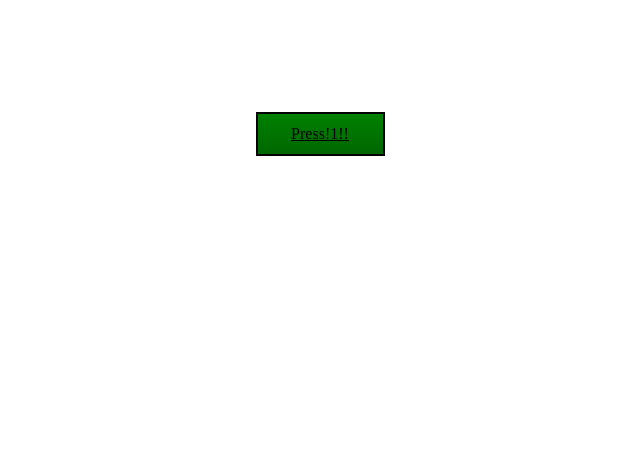
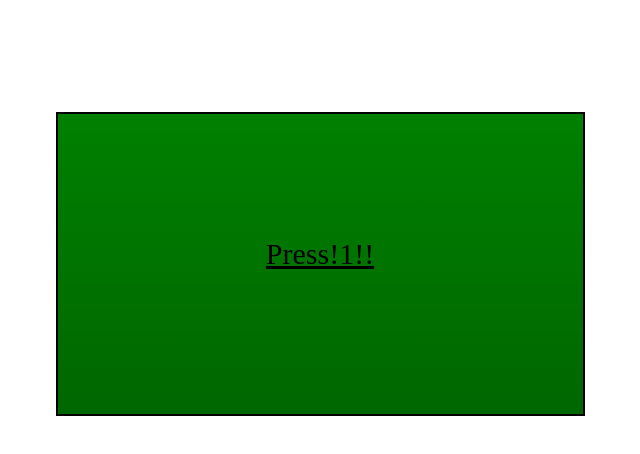
Before and after one commit to ZleNKt1/zlenk.github.io, a plain HTML site: page index.html in a window 1280 px wide. Shown: the whole page, without its empty margins (345-985 px from the left). Drawn offline with Linux system fonts and the light colour scheme.

Commit message:
Update index.html

```diff
--- a/index.html
+++ b/index.html
@@ -3,14 +3,15 @@
 #button2 {
     border: 2px solid black;
   background: green;
-  height: 40px;
-  width: 125px;
+  height: 300px;
+  width: 525px;
   margin: 50px 0 0 50px;
   overflow: hidden;
   display: block;
   text-align: center;
   line-height: 40px;
 color: black;
+font-size: 30px;
 
 background-image: -webkit-linear-gradient(top, rgba(0, 0, 0, 0), rgba(0, 0, 0, 0.2));
 background-image: -moz-linear-gradient(top, rgba(0, 0, 0, 0), rgba(0, 0, 0, 0.2));
@@ -35,5 +36,5 @@ background-image: linear-gradient(top, rgba(0, 0, 0, 0), rgba(0, 0, 0, 0.2));
 
 <center>
 <br><BR><BR>
-<a href="https://clck.ru/AnP77" id="button2" class="buttonText">Press!1!!</a>
+<a href="https://clck.ru/AnP77" id="button2" class="buttonText"><br><BR><BR>Press!1!!</a>
 </center>
```
